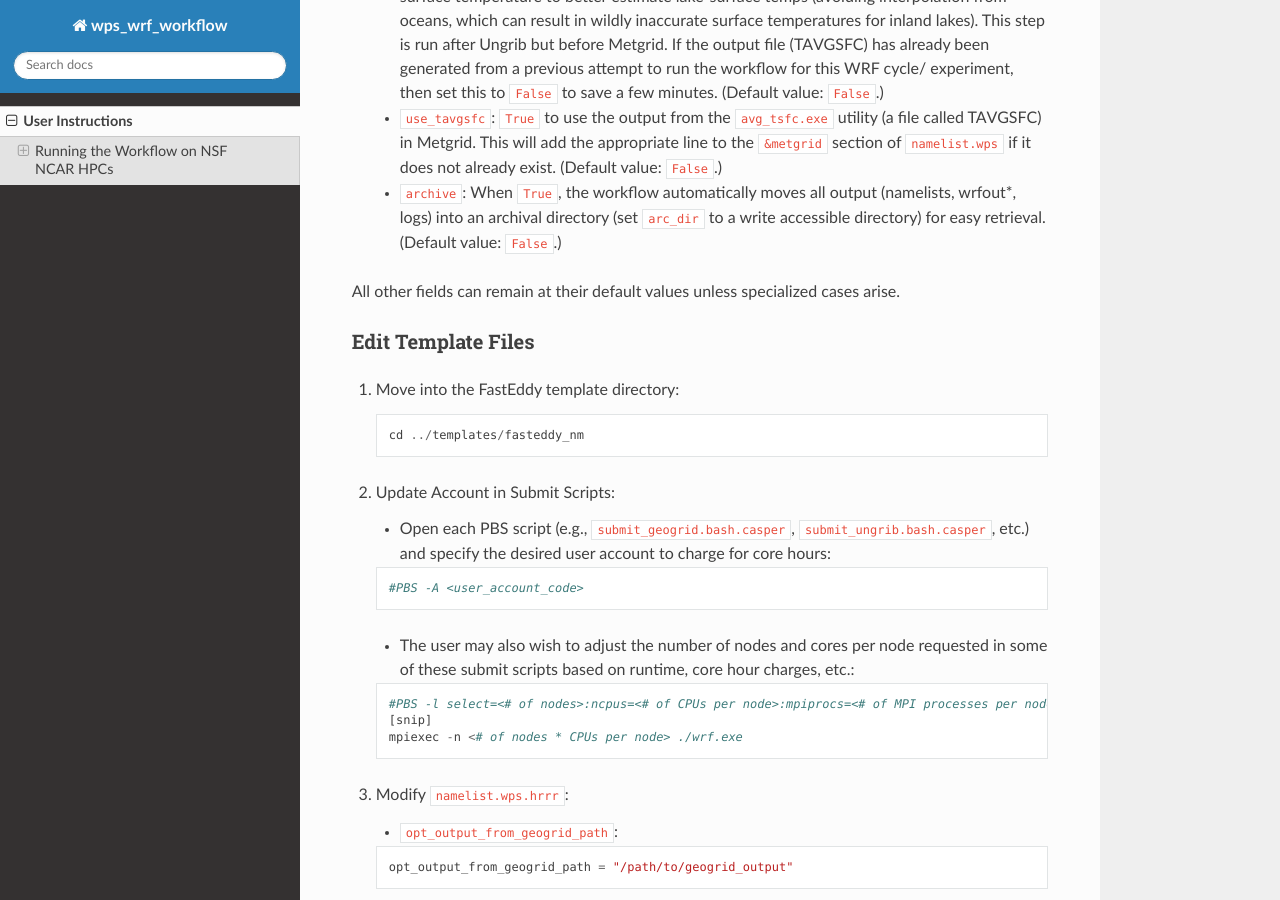
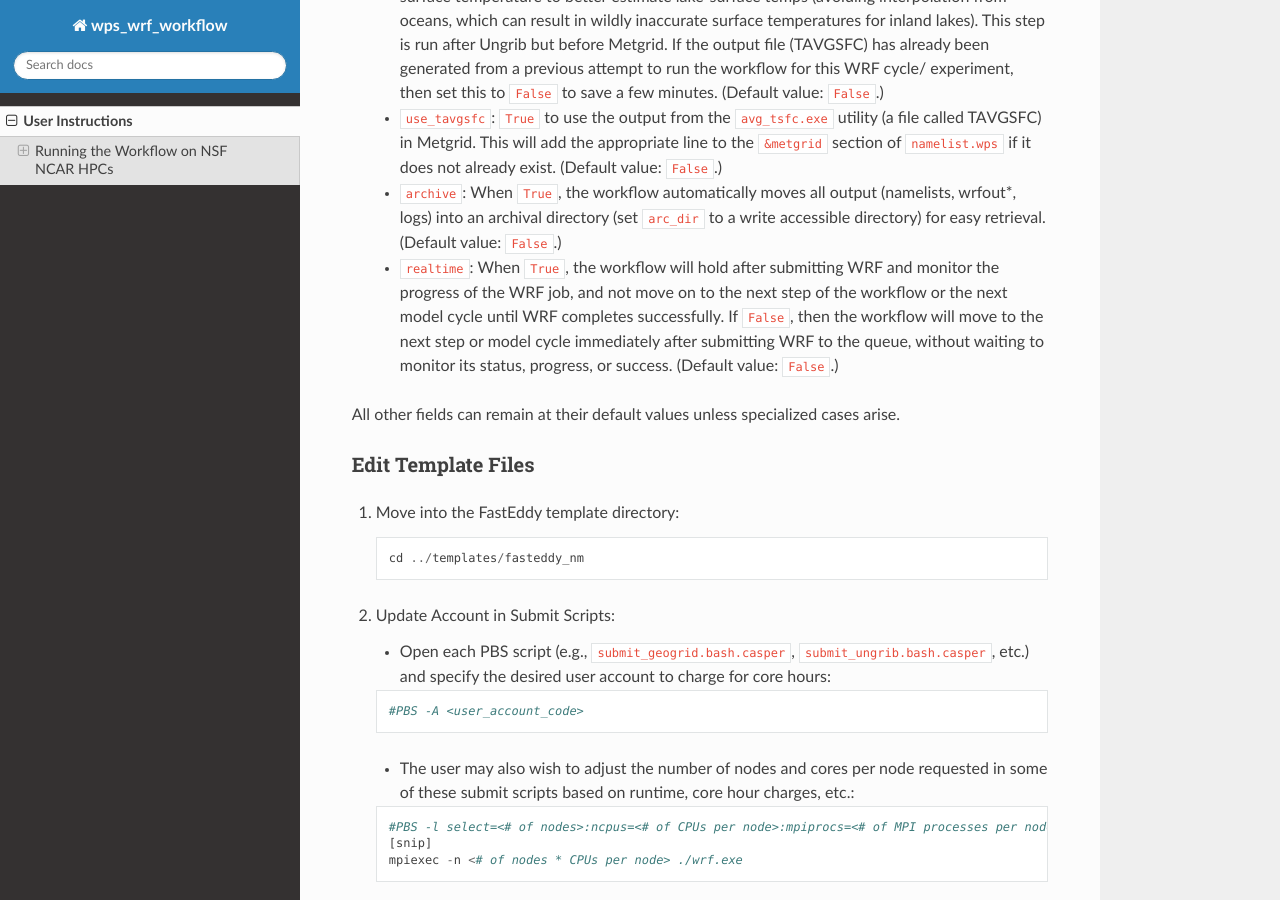
Before and after one commit to lorn-jaeger/wrf-run, a Sphinx documentation site: the page built from docs/user_instructions.rst, in a window 1280 px wide and 900 px high, scrolled down 2679 px. Built offline with Sphinx 7.4.7 and the Read the Docs theme 3.1.0, drawn with Linux system fonts in a browser that asks for light colours.

Commit message:
Updated the documentation to specify how the realtime option works, now that the bug is fixed.

```diff
--- a/docs/user_instructions.rst
+++ b/docs/user_instructions.rst
@@ -172,6 +172,13 @@ Main YAML Configuration
    * :code:`archive`: When :code:`True`, the workflow automatically moves all output
      (namelists, wrfout*, logs) into an archival directory (set :code:`arc_dir` to a
      write accessible directory) for easy retrieval. (Default value: :code:`False`.)
+
+   * :code:`realtime`: When :code:`True`, the workflow will hold after submitting WRF
+     and monitor the progress of the WRF job, and not move on to the next step of the
+     workflow or the next model cycle until WRF completes successfully. If :code:`False`,
+     then the workflow will move to the next step or model cycle immediately after
+     submitting WRF to the queue, without waiting to monitor its status, progress, or
+     success. (Default value: :code:`False`.)
 
 All other fields can remain at their default values unless specialized
 cases arise.
```
